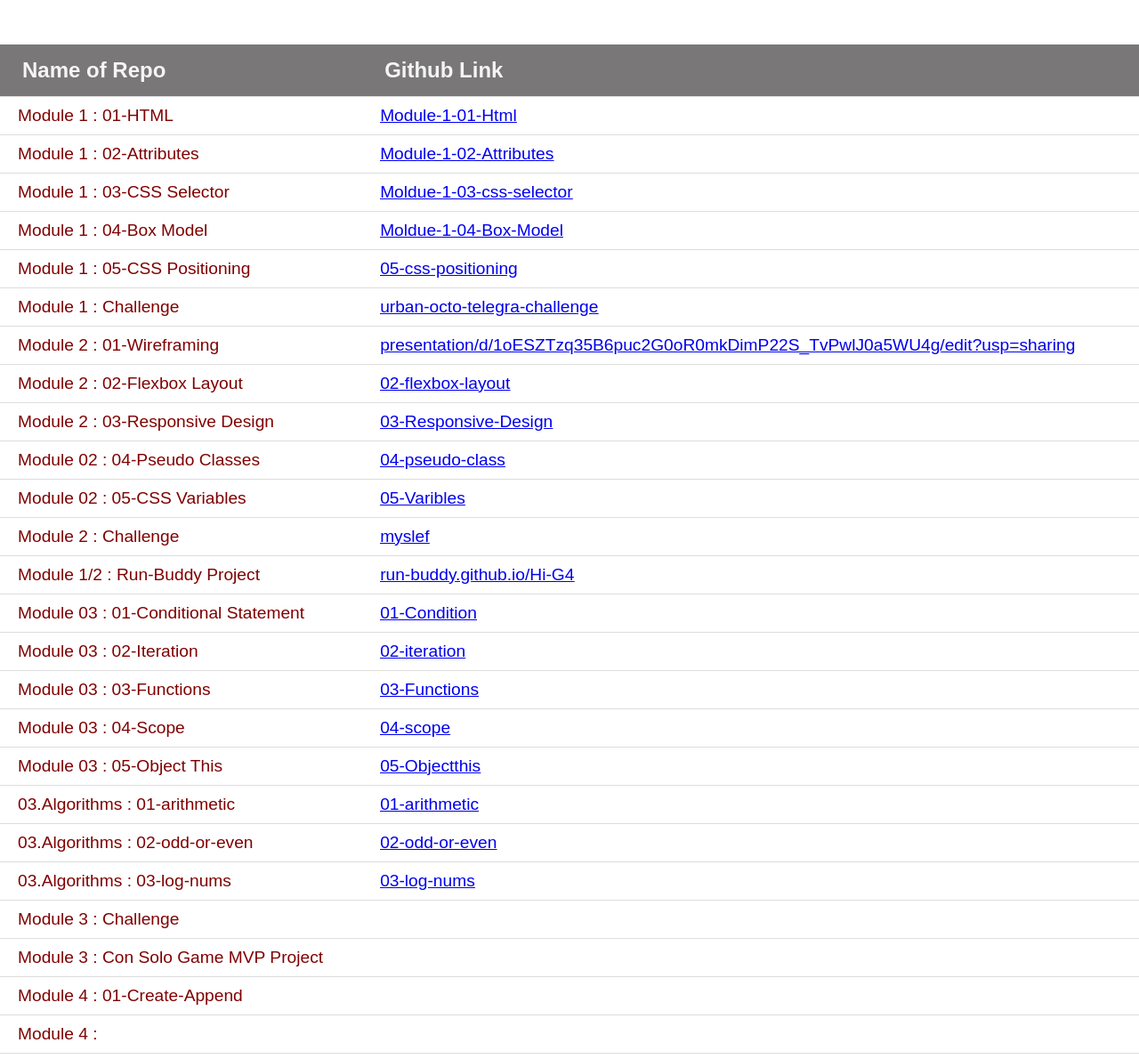
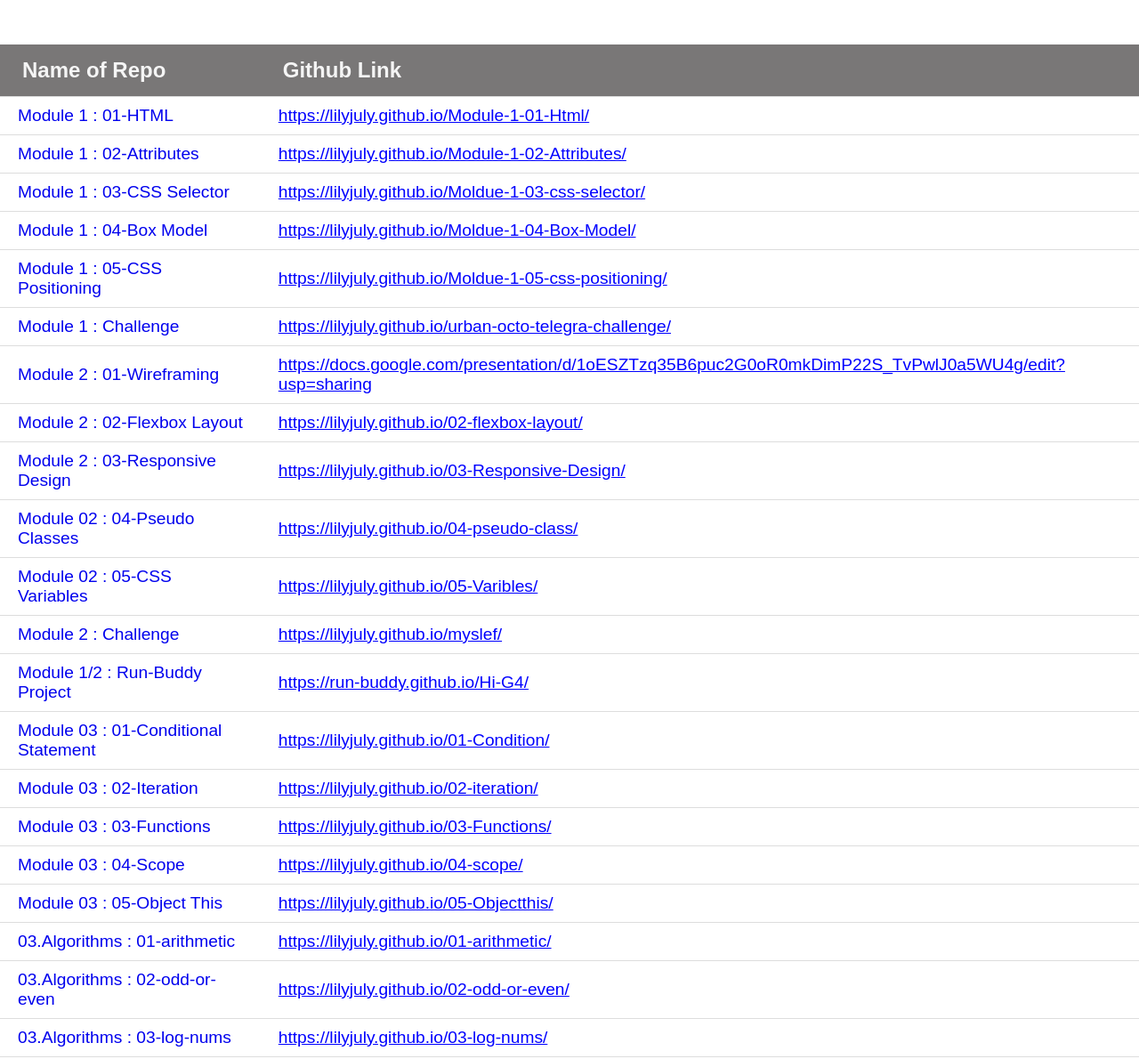
Before and after one commit to lilyjuly/githublink, a plain HTML site: page index.html in a window 1280 px wide. Shown: the top 1190 px of the page at 89% size. Drawn offline with Linux system fonts and the light colour scheme.

Commit message:
githublink

```diff
--- a/index.html
+++ b/index.html
@@ -39,6 +39,8 @@
     #githubLink{
         color: blue;
         text-decoration: underline;}
+    a {
+        text-decoration: none;}
     </style>
 </head>
 <body>
@@ -48,89 +50,89 @@
             <th>Github Link</th>
         </tr>
         <tr>
-            <td id="repoName">Module 1 : 01-HTML</td>
-            <td id="githubLink"><a href="https://lilyjuly.github.io/Module-1-01-Html/">Module-1-01-Html</a></td>
+            <td id="repoName"><a href="https://lilyjuly.github.io/Module-1-01-Html/"> Module 1 : 01-HTML</a></td>
+            <td id="githubLink">https://lilyjuly.github.io/Module-1-01-Html/</td>
         </tr>
         <tr>
-            <td id="repoName">Module 1 : 02-Attributes</td>
-            <td id="githubLink"><a href="https://lilyjuly.github.io/Module-1-02-Attributes/">Module-1-02-Attributes</a></td>
+            <td id="repoName"><a href="https://lilyjuly.github.io/Module-1-02-Attributes/">Module 1 : 02-Attributes</a></td>
+            <td id="githubLink">https://lilyjuly.github.io/Module-1-02-Attributes/</td>
         </tr>
         <tr>
             <tr>
-                <td id="repoName">Module 1 : 03-CSS Selector</td>
-                <td id="githubLink"><a href=" https://lilyjuly.github.io/Moldue-1-03-css-selector/">Moldue-1-03-css-selector</a></td>
+                <td id="repoName"><a href=" https://lilyjuly.github.io/Moldue-1-03-css-selector/">Module 1 : 03-CSS Selector</a></td>
+                <td id="githubLink">https://lilyjuly.github.io/Moldue-1-03-css-selector/</td>
             </tr>
             <tr>
-                <td id="repoName">Module 1 : 04-Box Model</td>
-                <td id="githubLink"><a href="https://lilyjuly.github.io/Moldue-1-04-Box-Model/">Moldue-1-04-Box-Model</a></td>
+                <td id="repoName"><a href="https://lilyjuly.github.io/Moldue-1-04-Box-Model/">Module 1 : 04-Box Model</a></td>
+                <td id="githubLink">https://lilyjuly.github.io/Moldue-1-04-Box-Model/</td>
             </tr>
             <tr>
-                <td id="repoName">Module 1 : 05-CSS Positioning</td>
-                <td id="githubLink"><a href="https://lilyjuly.github.io/Moldue-1-05-css-positioning/">05-css-positioning</a></td>
+                <td id="repoName"><a href="https://lilyjuly.github.io/Moldue-1-05-css-positioning/">Module 1 : 05-CSS Positioning</a></td>
+                <td id="githubLink">https://lilyjuly.github.io/Moldue-1-05-css-positioning/</td>
             </tr>
             <tr>
-                <td id="repoName">Module 1 : Challenge</td>
-                <td id="githubLink"><a href="https://lilyjuly.github.io/urban-octo-telegra-challenge/">urban-octo-telegra-challenge</a></td>
+                <td id="repoName"><a href="https://lilyjuly.github.io/urban-octo-telegra-challenge/">Module 1 : Challenge</a></td>
+                <td id="githubLink">https://lilyjuly.github.io/urban-octo-telegra-challenge/</td>
             </tr>
             <tr>
-                <td id="repoName">Module 2 : 01-Wireframing</td>
-                <td id="githubLink"><a href="https://docs.google.com/presentation/d/1oESZTzq35B6puc2G0oR0mkDimP22S_TvPwlJ0a5WU4g/edit?usp=sharing">presentation/d/1oESZTzq35B6puc2G0oR0mkDimP22S_TvPwlJ0a5WU4g/edit?usp=sharing</a></td>
+                <td id="repoName"><a href="https://docs.google.com/presentation/d/1oESZTzq35B6puc2G0oR0mkDimP22S_TvPwlJ0a5WU4g/edit?usp=sharing">Module 2 : 01-Wireframing</a></td>
+                <td id="githubLink">https://docs.google.com/presentation/d/1oESZTzq35B6puc2G0oR0mkDimP22S_TvPwlJ0a5WU4g/edit?usp=sharing</td>
             </tr>
             <tr>
-                <td id="repoName">Module 2 : 02-Flexbox Layout</td>
-                <td id="githubLink"><a href="https://lilyjuly.github.io/02-flexbox-layout/">02-flexbox-layout</a></td>
+                <td id="repoName"><a href="https://lilyjuly.github.io/02-flexbox-layout/">Module 2 : 02-Flexbox Layout</a></td>
+                <td id="githubLink">https://lilyjuly.github.io/02-flexbox-layout/</td>
             </tr>
             <tr>
-                <td id="repoName">Module 2 : 03-Responsive Design</td>
-                <td id="githubLink"><a href=" https://lilyjuly.github.io/03-Responsive-Design/">03-Responsive-Design</a></td>
+                <td id="repoName"><a href="https://lilyjuly.github.io/03-Responsive-Design/">Module 2 : 03-Responsive Design</a>    </td>
+                <td id="githubLink">https://lilyjuly.github.io/03-Responsive-Design/</td>
             </tr>
             <tr>
-                <td id="repoName">Module 02 : 04-Pseudo Classes</td>
-                <td id="githubLink"><a href=" https://lilyjuly.github.io/04-pseudo-class/">04-pseudo-class</a></td>
+                <td id="repoName"><a href=" https://lilyjuly.github.io/04-pseudo-class/">Module 02 : 04-Pseudo Classes</a></td>
+                <td id="githubLink"> https://lilyjuly.github.io/04-pseudo-class/</td>
             </tr>
             <tr>
-                <td id="repoName">Module 02 : 05-CSS Variables</td>
-                <td id="githubLink"><a href=" https://lilyjuly.github.io/05-Varibles/">05-Varibles</a></td>
+                <td id="repoName"><a href=" https://lilyjuly.github.io/05-Varibles/">Module 02 : 05-CSS Variables</a></td>
+                <td id="githubLink"> https://lilyjuly.github.io/05-Varibles/</td>
             </tr>
             <tr>
-                <td id="repoName">Module 2 : Challenge</td>
-                <td id="githubLink"><a href="https://lilyjuly.github.io/myslef/">myslef</a></td>
+                <td id="repoName"><a href="https://lilyjuly.github.io/myslef/">Module 2 : Challenge</a></td>
+                <td id="githubLink">https://lilyjuly.github.io/myslef/</td>
             </tr>
             <tr>
-                <td id="repoName">Module 1/2 : Run-Buddy Project</td>
-                <td id="githubLink"><a href="https://run-buddy.github.io/Hi-G4/">run-buddy.github.io/Hi-G4</a></td>
+                <td id="repoName"><a href="https://run-buddy.github.io/Hi-G4/">Module 1/2 : Run-Buddy Project</a></td>
+                <td id="githubLink">https://run-buddy.github.io/Hi-G4/</td>
             </tr>
             <tr>
-                <td id="repoName">Module 03 : 01-Conditional Statement</td>
-                <td id="githubLink"><a href=" https://lilyjuly.github.io/01-Condition/">01-Condition</a></td>
+                <td id="repoName"><a href="https://lilyjuly.github.io/01-Condition/">Module 03 : 01-Conditional Statement</a></td>
+                <td id="githubLink">https://lilyjuly.github.io/01-Condition/</td>
             </tr>
             <tr>
-                <td id="repoName">Module 03 : 02-Iteration</td>
-                <td id="githubLink"><a href="https://lilyjuly.github.io/02-iteration/">02-iteration</a></td>
+                <td id="repoName"><a href="https://lilyjuly.github.io/02-iteration/">Module 03 : 02-Iteration</a></td>
+                <td id="githubLink">https://lilyjuly.github.io/02-iteration/</td>
             </tr>
             <tr>
-                <td id="repoName">Module 03 : 03-Functions</td>
-                <td id="githubLink"><a href="https://lilyjuly.github.io/03-Functions/">03-Functions</a></td>
+                <td id="repoName"><a href="https://lilyjuly.github.io/03-Functions/">Module 03 : 03-Functions</a></td>
+                <td id="githubLink">https://lilyjuly.github.io/03-Functions/</td>
             </tr>
             <tr>
-                <td id="repoName">Module 03 : 04-Scope</td>
-                <td id="githubLink"><a href=" https://lilyjuly.github.io/04-scope/">04-scope</a></td>
+                <td id="repoName"><a href="https://lilyjuly.github.io/04-scope/">Module 03 : 04-Scope</a></td>
+                <td id="githubLink">https://lilyjuly.github.io/04-scope/</td>
             </tr>
             <tr>
-                <td id="repoName">Module 03 : 05-Object This</td>
-                <td id="githubLink"><a href="https://lilyjuly.github.io/05-Objectthis/">05-Objectthis</a></td>
+                <td id="repoName"><a href="https://lilyjuly.github.io/05-Objectthis/">Module 03 : 05-Object This</a></td>
+                <td id="githubLink">https://lilyjuly.github.io/05-Objectthis/</td>
             </tr>
             <tr>
-                <td id="repoName">03.Algorithms : 01-arithmetic</td>
-                <td id="githubLink"><a href="https://lilyjuly.github.io/01-arithmetic/">01-arithmetic</a></td>
+                <td id="repoName"><a href=" https://lilyjuly.github.io/01-arithmetic/">03.Algorithms : 01-arithmetic</a></td>
+                <td id="githubLink"> https://lilyjuly.github.io/01-arithmetic/</td>
             </tr>
             <tr>
-                <td id="repoName">03.Algorithms : 02-odd-or-even</td>
-                <td id="githubLink"><a href="https://lilyjuly.github.io/02-odd-or-even/">02-odd-or-even</a></td>
+                <td id="repoName"><a href="https://lilyjuly.github.io/02-odd-or-even/">03.Algorithms : 02-odd-or-even</a></td>
+                <td id="githubLink">https://lilyjuly.github.io/02-odd-or-even/</td>
             </tr>
             <tr>
-                <td id="repoName">03.Algorithms : 03-log-nums</td>
-                <td id="githubLink"><a href="https://lilyjuly.github.io/03-log-nums/">03-log-nums</a></td>
+                <td id="repoName"><a href="https://lilyjuly.github.io/03-log-nums/">03.Algorithms : 03-log-nums</a></td>
+                <td id="githubLink">https://lilyjuly.github.io/03-log-nums/</td>
             </tr>
             <tr>
                 <td id="repoName">Module 3 : Challenge</td>
```
